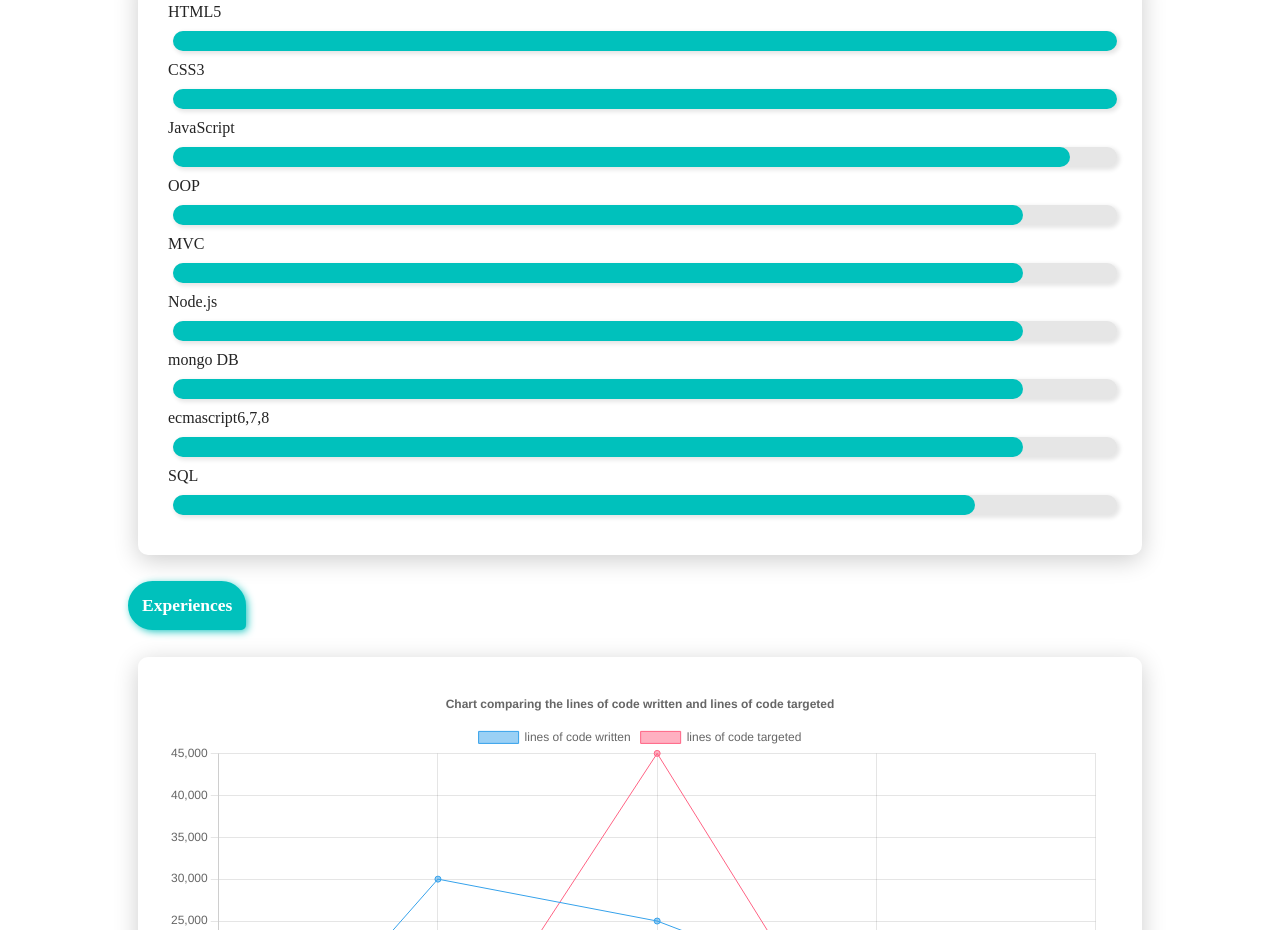
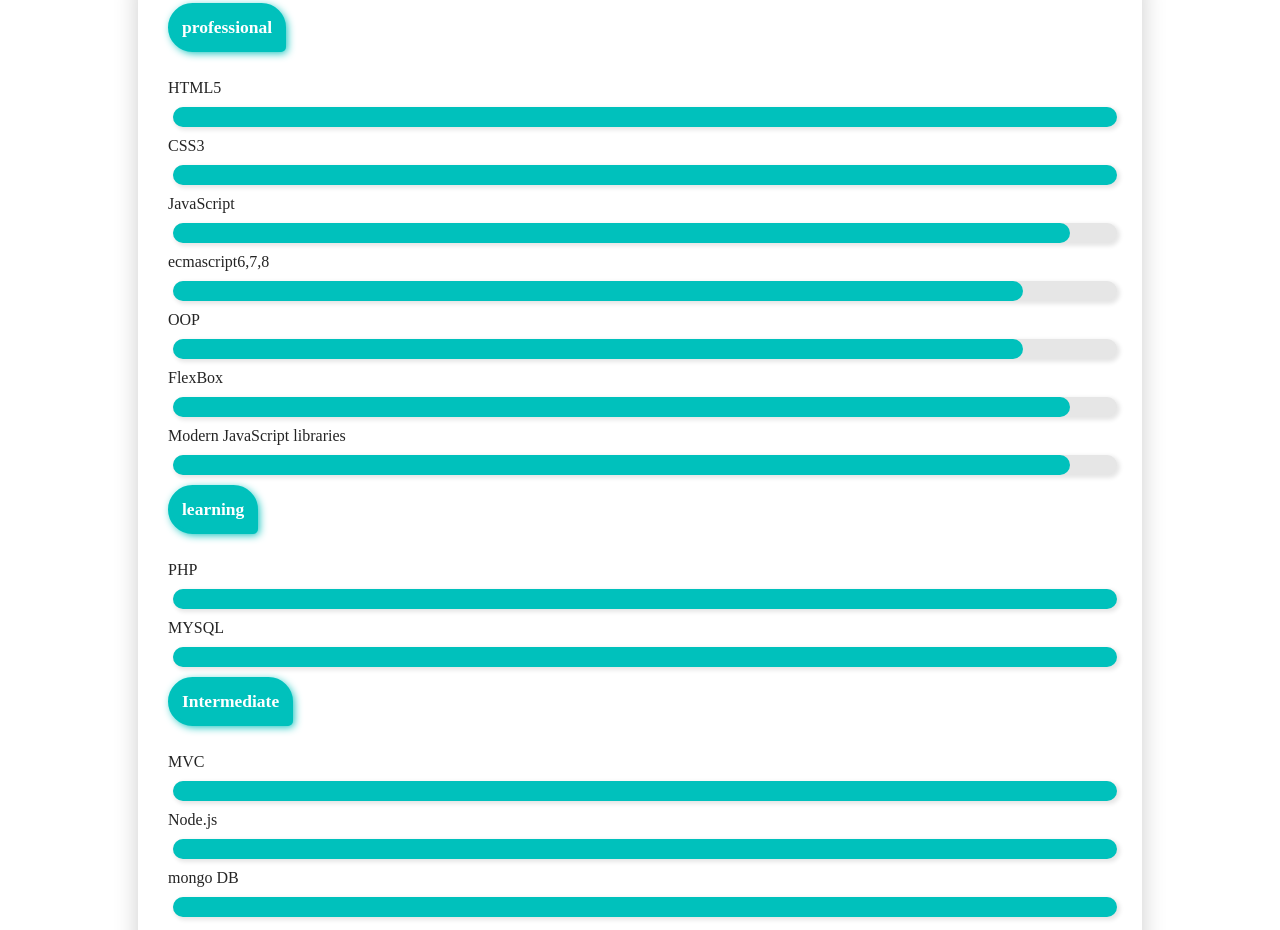
Before and after one commit to samadiyan/geek-resume, a plain HTML site: page index.html in a window 1280 px wide. Shown: the part 1371-2301 px from the top of the page. Drawn offline with nearby package versions, Linux system fonts and the light colour scheme; some icons are missing.

Commit message:
Update index.html
edit html file project

```diff
--- a/index.html
+++ b/index.html
@@ -12,7 +12,7 @@
     <link href="https://fonts.googleapis.com/css2?family=Open+Sans:wght@500&display=swap" rel="stylesheet">
     <link href="https://unpkg.com/aos@2.3.1/dist/aos.css" rel="stylesheet">
     <link rel="shortcut icon" href="https://bayanbox.ir/view/3941247928444861356/geeklogo11.png" type="image/x-icon">
-    <title>Neibogeek - Your geek neighbor</title>
+    <title>Mahdi Samadiyan - Programmer</title>
 </head>
 
 <body>
@@ -67,8 +67,11 @@
             </div>
             <div class="card">
                 <div class="about-text">
+
                     Fullname : Mahdi Samadian <br>
-                    Age : 19 <br>
+                    Date of birth: 2003 <br>
+                    Education: student of emergency medicine <br>
+                    University: Tabriz Medical Sciences <br>
                     <div class="text">I'm a creative and active developer!
                         My great interest in programming makes me learn new codes every day.
                         My hobbies are solving complex problems with algorithms and designing web pages.</div>
@@ -78,6 +81,8 @@
                         <a data-aos="zoom-in" class="skill-btn">JavaScript</a>
                         <a data-aos="zoom-in" class="skill-btn">express.js</a><a data-aos="zoom-in"
                             class="skill-btn">mongo DB</a>
+                            <a data-aos="zoom-in" class="skill-btn">PHP</a><a data-aos="zoom-in"
+                            class="skill-btn">MYSQL</a>
                         <a data-aos="zoom-in" class="skill-btn">ecmascript6,7,8</a><a data-aos="zoom-in"
                             class="skill-btn">web ui design</a>
                     </div>
@@ -93,6 +98,9 @@
                 <h3>Skills</h3>
             </div>
             <div class="card column">
+                <div class="title">
+                    <h3>professional</h3>
+                </div>
                 <div data-aos="zoom-in-right" class="progress">
                     <p>HTML5</p>
                     <div class="line">
@@ -112,39 +120,63 @@
                     </div>
                 </div>
                 <div data-aos="zoom-in-right" class="progress">
+                    <p>ecmascript6,7,8</p>
+                    <div class="line">
+                        <div class="move-line w90 wow"></div>
+                    </div>
+                </div>
+                <div data-aos="zoom-in-right" class="progress">
                     <p>OOP</p>
                     <div class="line">
                         <div class="move-line w90 wow"></div>
                     </div>
                 </div>
                 <div data-aos="zoom-in-right" class="progress">
+                    <p>FlexBox</p>
+                    <div class="line">
+                        <div class="move-line w95 wow"></div>
+                    </div>
+                </div>
+                <div data-aos="zoom-in-right" class="progress">
+                    <p>Modern JavaScript libraries</p>
+                    <div class="line">
+                        <div class="move-line w95 wow"></div>
+                    </div>
+                </div>
+                <div class="title">
+                    <h3>learning</h3>
+                </div>
+                <div data-aos="zoom-in-right" class="progress">
+                    <p>PHP</p>
+                    <div class="line">
+                        <div class="move-line w65 wow"></div>
+                    </div>
+                </div>
+                <div data-aos="zoom-in-right" class="progress">
+                    <p>MYSQL</p>
+                    <div class="line">
+                        <div class="move-line w65 wow"></div>
+                    </div>
+                </div>
+                <div class="title">
+                    <h3>Intermediate</h3>
+                </div>
+                <div data-aos="zoom-in-right" class="progress">
                     <p>MVC</p>
                     <div class="line">
-                        <div class="move-line w90 wow"></div>
+                        <div class="move-line w40 wow"></div>
                     </div>
                 </div>
                 <div data-aos="zoom-in-right" class="progress">
                     <p>Node.js</p>
                     <div class="line">
-                        <div class="move-line w90 wow"></div>
+                        <div class="move-line w40 wow"></div>
                     </div>
                 </div>
                 <div data-aos="zoom-in-right" class="progress">
                     <p>mongo DB</p>
                     <div class="line">
-                        <div class="move-line w90 wow"></div>
-                    </div>
-                </div>
-                <div data-aos="zoom-in-right" class="progress">
-                    <p>ecmascript6,7,8</p>
-                    <div class="line">
-                        <div class="move-line w90 wow"></div>
-                    </div>
-                </div>
-                <div data-aos="zoom-in-right" class="progress">
-                    <p>SQL</p>
-                    <div class="line">
-                        <div class="move-line w85 wow"></div>
+                        <div class="move-line w40 wow"></div>
                     </div>
                 </div>
             </div>
@@ -216,11 +248,11 @@
                 </div>
                 <div class="social">
                     <a href="https://t.me/mrsamadiyan" target="_blank"><div data-aos="fade-down" class="info-item">
-                        <div class="before telegram"><i class="isax icon-send-2"></i></div> Telegram : @mrsamadiyan
+                        <div class="before telegram"><i class="isax icon-send-2"></i></div> Telegram : @samadiyan82
                     </div></a>
-                    <a href="https://instagram.com/neibogeek" target="_blank">
+                    <a href="https://instagram.com/samadiyan82" target="_blank">
                     <div data-aos="fade-down" data-aos-delay="100" class="info-item">
-                        <div class="before instagram"><i class="isax icon-instagram"></i></div> Instagram : @neibogeek
+                        <div class="before instagram"><i class="isax icon-instagram"></i></div> Instagram : @samadiyan82
                     </div></a>
                     <a href="https://github.com/samadiyan" target="_blank">
                     <div data-aos="fade-down" data-aos-delay="200" class="info-item">
@@ -245,10 +277,10 @@
         <div class="copyright"><i class="isax icon-copyright"></i> Designed by Mahdi Samadian, All rights reserved 2023
         </div>
         <div class="footer-social">
-            <a href="https://instagram.com/neibogeek">
+            <a href="https://instagram.com/samadiyan82">
                 <div class="before instagram"><i class="isax icon-instagram"></i></div>
             </a>
-            <a href="https://t.me/mrsamadiyan">
+            <a href="https://t.me/samadiyan82">
                 <div class="before telegram"><i class="isax icon-send-2"></i></div>
             </a>
             <a href="https://github.com/samadiyan">
@@ -283,9 +315,9 @@
     var typed = new Typed('.intro-text', {
         strings: ['i\'m mahdi samadiyan'
             , 'I\'m a <i style="font-size:20px;color:#ffcc00;filter: drop-shadow(2px 3px 4px #0b1340);" class="isax-b icon-java-script"></i> JavaScript developer'
-            , 'I\'m a <i style="font-size:20px;color:#12b312;filter: drop-shadow(2px 3px 4px #0b1340);" class="isax-b icon-js"></i> Node.js developer'
+            , 'I\'m a frontend developer'
             , 'I enjoy web ui design with <i style="font-size:20px;color:#00b3b3;filter: drop-shadow(2px 3px 4px #0b1340);" class="isax-b icon-html-3"></i> css3 and <i style="font-size:20px;color:#FF4500;filter: drop-shadow(2px 3px 4px #0b1340);" class="isax-b icon-html-5"></i> html5'
-            , 'I\'m your geek neighbor! <i style="font-size:20px;color:#ff1a1a;filter: drop-shadow(2px 3px 4px #0b1340);" class="isax-b icon-like"></i> :)'],
+            , 'I\'m a geek! <i style="font-size:20px;color:#ff1a1a;filter: drop-shadow(2px 3px 4px #0b1340);" class="isax-b icon-like"></i> :)'],
         typeSpeed: 90,
         loop: true
     });
@@ -297,10 +329,10 @@
     new Chart(ctx, {
         type: 'doughnut',
         data: {
-            labels: ['CSS3', 'HTML5', 'JavaScript', 'ecmascript', 'Node.js an libraries'],
+            labels: ['CSS3', 'HTML5', 'JavaScript', 'ecmascript',"PHP","MYSQL"],
             datasets: [{
                 label: '# of Votes',
-                data: [5, 5, 10, 12, 20],
+                data: [5, 5, 10, 12,5,5],
                 borderWidth: 1
             }]
         },
```
